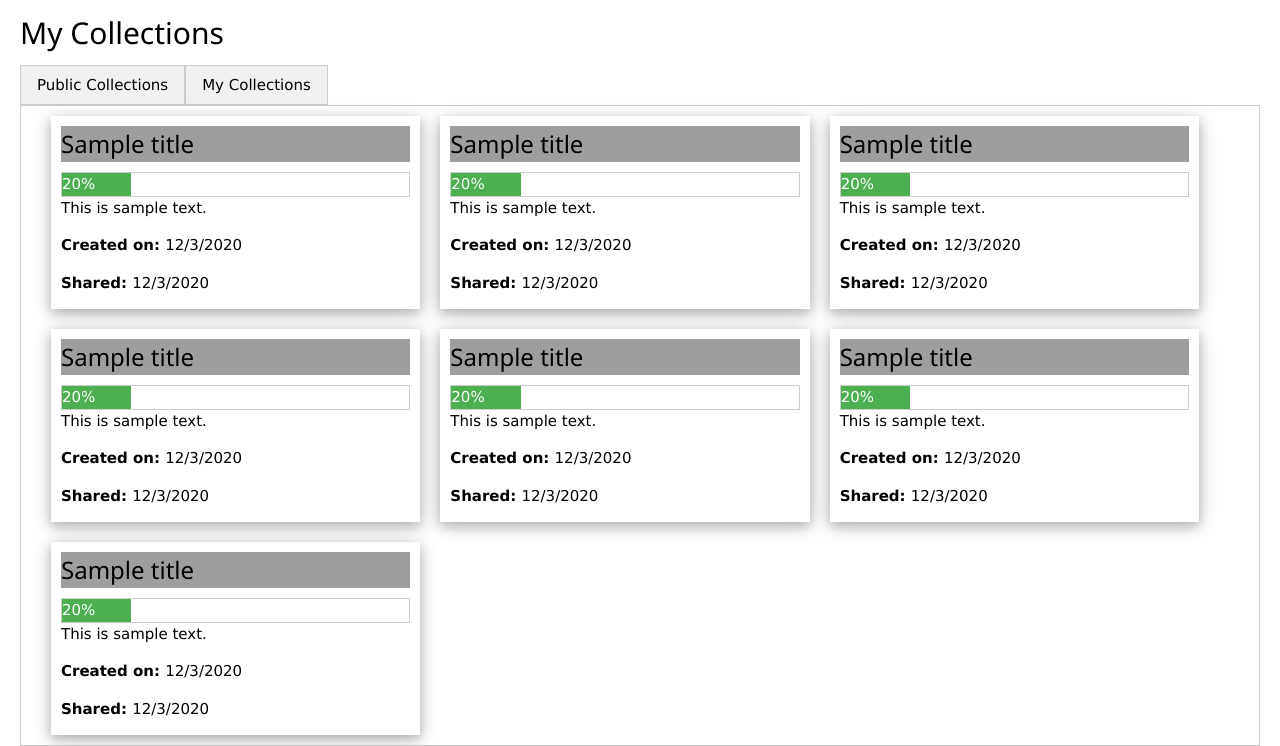
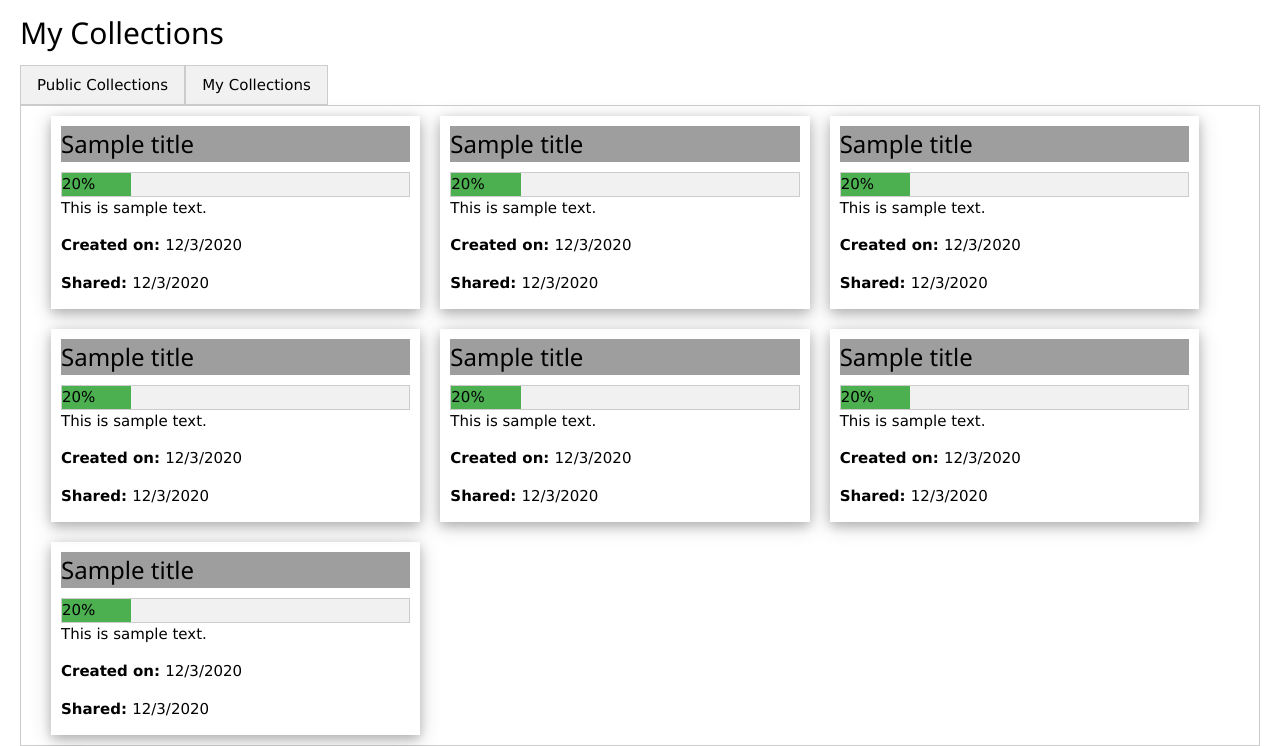
Before and after one commit to ryangohca/CP-Tracker, a Flask app: template templates/homePage.html in a window 1280 px wide. Shown: the part 55-801 px from the top of the page. Run offline with Flask 2, Linux system fonts and the light colour scheme; the template is opened without the code that fills it, so the values that code supplies are empty.

Commit message:
progress bar text now does not blend into the bar itself

```diff
--- a/templates/homePage.html
+++ b/templates/homePage.html
@@ -18,8 +18,8 @@
                 <div class="h3-container w3-gray card-header">
                     <h3> Sample title </h3>
                 </div>
-                <div class="w3-border card-progress-bar">
-                    <div class="w3-green" style="width: 20%"> 20% </div>
+                <div class="w3-light-gray w3-border card-progress-bar">
+                    <div class="w3-green w3-text-black" style="width: 20%"> 20% </div>
                 </div>
                 <div class="card-desc"> This is sample text. </div>
                 <div class="card-created">
```
